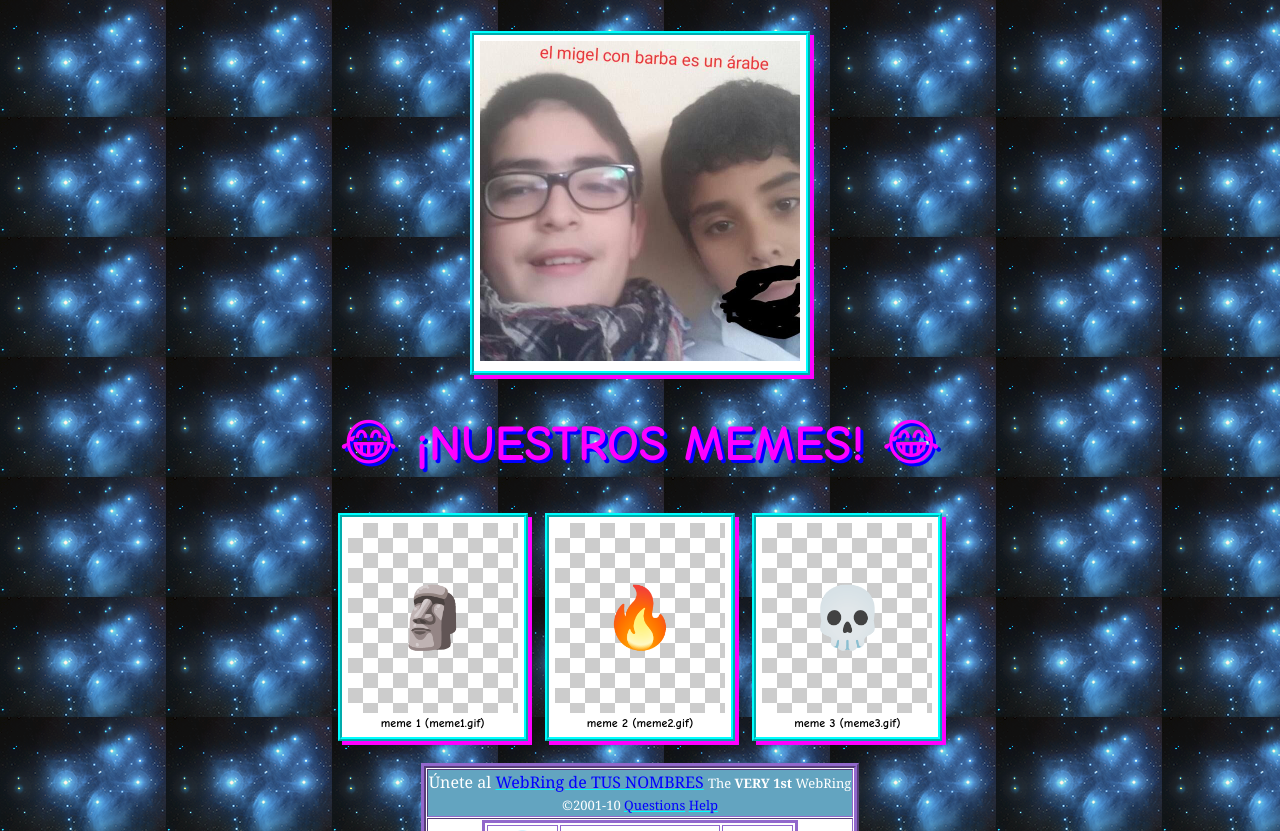
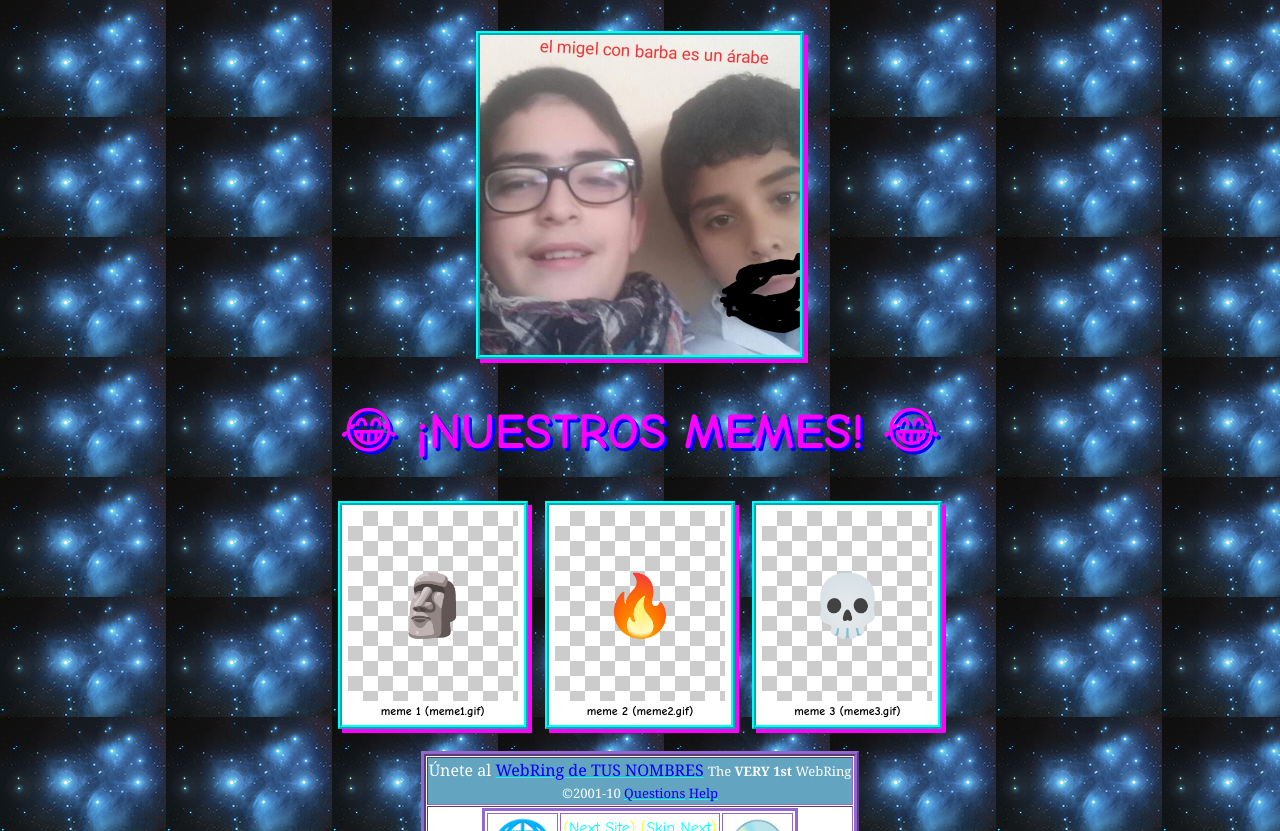
Before and after one commit to panxito-labs/el-portal-virtual, a plain HTML site: page index.html in a window 1280 px wide. Shown: the part 2643-3474 px from the top of the page. Drawn offline with Linux system fonts and the light colour scheme.

Commit message:
YO DE NIÑO: estirar foto para llenar todo el cuadro

```diff
--- a/index.html
+++ b/index.html
@@ -128,6 +128,14 @@ blink, .blink {
 .foto .pie {
   font-size: 12px;
   font-weight: bold;
+}
+.foto-llena {
+  padding: 0;
+}
+.foto-llena img {
+  display: block;
+  width: 320px;
+  height: 320px;
 }
 table {
   margin-left: auto;
@@ -301,7 +309,7 @@ small.keywords { color: #060; }
 <!-- ============ YO DE NIÑO ============ -->
 <h1><a href="https://www.twitter.com/TU_USUARIO"><img src="graphics-at-sign-336825.gif" class="gif-deco" width="122" height="92" alt="@" /></a>¡YO DE NIÑO! :3<a href="https://www.twitter.com/TU_USUARIO"><img src="graphics-at-sign-336825.gif" class="gif-deco" width="122" height="92" alt="@" /></a></h1>
 <p>
-  <span class="foto"><img src="yo-de-nino.jpg" width="320" alt="Yo de niño" /></span>
+  <span class="foto foto-llena"><img src="yo-de-nino.jpg" alt="Yo de niño" /></span>
 </p>
 
 <!-- ============ MIS MEMES ============ -->
```
